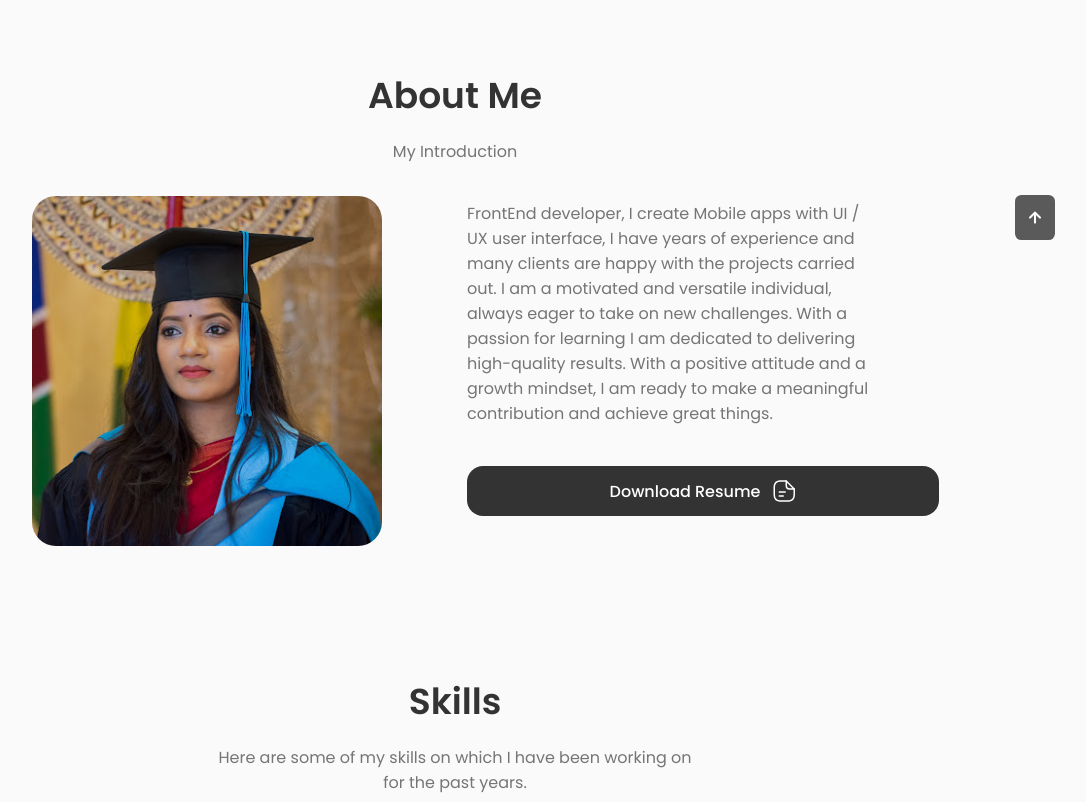
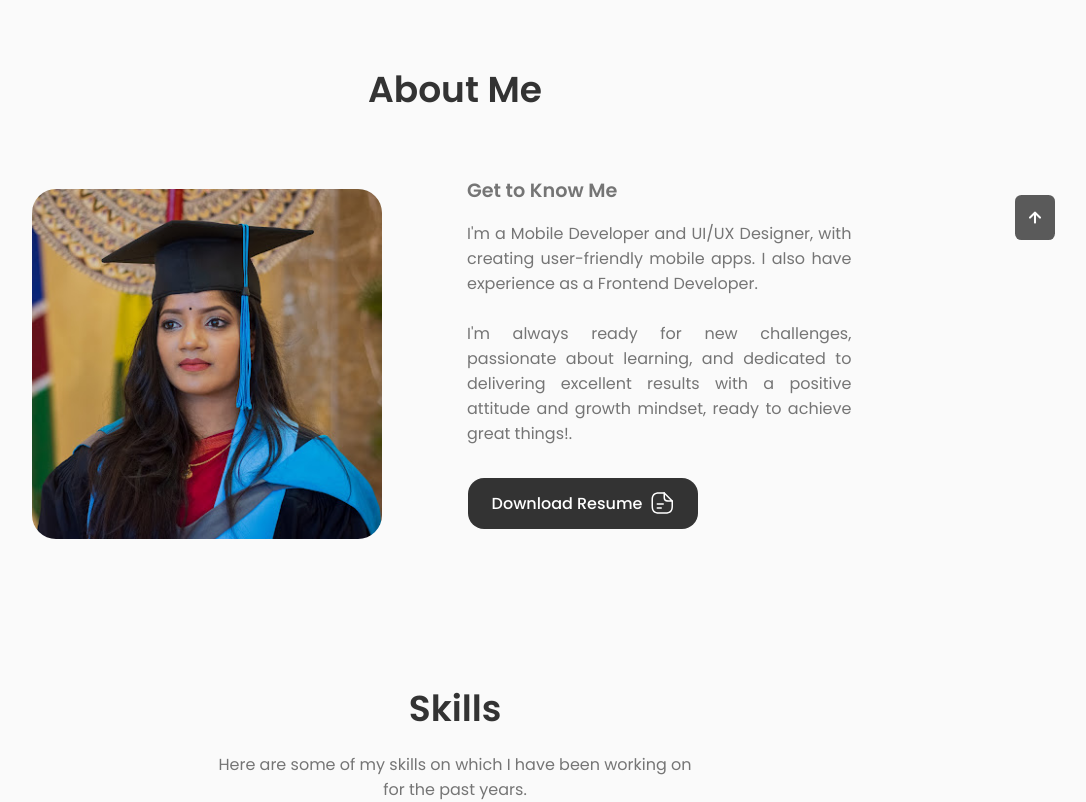
Before and after one commit to sreeginy/myportfolio, a React (Create React App) app: page / in a window 1280 px wide. Shown: the part 720-1522 px from the top of the page, without its empty margins (185-1271 px from the left). Built offline with nearby package versions, Linux system fonts and the light colour scheme.

Commit message:
finished Home & Header section

```diff
--- a/src/components/about/About.jsx
+++ b/src/components/about/About.jsx
@@ -8,19 +8,24 @@ const About = () => {
     return (
         <section className="about section" id="about">
             <h2 className="section__title">About Me</h2>
-            <span className="section__subtitle">My Introduction</span>
+            {/* <span className="section__subtitle">My Introduction</span> */}
 
             <div className="about__container container container grid">
                 <img src={AboutImg} alt="" className="about__img" />
 
                 <div className="about__data ">
+                <h6 className="about__subtitle">Get to Know Me</h6>
+                    <p className="about__description">I'm a Mobile Developer and UI/UX Designer, with creating user-friendly mobile apps.
+                      I also have experience as a Frontend Developer.
+                      <br /> <br />
+                     I'm always ready for new challenges, passionate about learning,
+                     and dedicated to delivering excellent results with a positive attitude and growth mindset,
+                     ready to achieve great things!.
 
-                    <p className="about__description"> FrontEnd developer, I create Mobile apps with UI / UX user interface, I have years of experience and many clients are happy with the projects carried out.
-                    I am a motivated and versatile individual, always eager to take on new challenges. With a passion for learning I am dedicated to delivering high-quality results. With a positive attitude and a growth mindset,
-                     I am ready to make a meaningful contribution and achieve great things.
                     </p>
 
-                    <a download="" href={CV} className="button contact__button ">Download Resume
+                    <div className="button-container">
+                    <a download="" href={CV} className="button button--flex">Download Resume
 
                     <svg
                 class="button__icon"
@@ -53,6 +58,7 @@ const About = () => {
                 </div>
 
             </div>
+            </div>
 
         </section>
     )
--- a/src/components/about/about.css
+++ b/src/components/about/about.css
@@ -6,6 +6,7 @@
 .about__container {
     grid-template-columns: repeat(2, 1fr);
     align-items: center;
+    margin-top: 3.7rem;
 }
 
 .about__img {
@@ -37,29 +38,51 @@
 .about__title {
     font-size: var(--small-font-size);
     font-weight: var(--font-medium);
+
 }
 
 .about__subtitle {
     font-size: var(--tiny-font-size);
 }
 
-.about__description {
+.button-container {
+    text-align: start; /* Center the button horizontally */
+    margin-top: 1rem; /* Adjust margin-top to push the button down */
+    margin-right: 15rem;
+  }
+
+  .about__description {
     padding: 0 4rem 0 0;
-    margin-bottom: var(--mb-2-5);
+    margin-bottom: 2rem;
     border-radius: 0.75rem;
-    width: 100%;
+    width: 95%; /* Description width remains fixed */
+    text-align: justify;
+  }
 
+  .about__subtitle {
+    font-size: 1.2rem; /* Adjust font size as needed */
+    margin-bottom: 1rem; /* Add spacing between subtitle and description */
+    color: var(--text-color);
 }
 
-.contact__button {
-    color: #fff;
-    font-size: var(--small-font-size);
-    display: flex; /* Use flexbox */
-    align-items: center; /* Center vertically */
-    justify-content: center; /* Center horizontally */
-    column-gap: 0.25rem;
-    width: 50%; /* Set width to 50% */
-}
+
+  .button {
+    display: flex;
+    justify-content: center; /* Center the content horizontally */
+    align-items: center; /* Center the content vertically */
+    background-color: var(--tittle-color);
+    color: var(--container-color);
+    border-radius: 1rem;
+    font-weight: var(--font-medium);
+    width: 95%; /* Button width set to match description */
+  }
+
+
+
+
+
+
+
 
 
 
--- a/src/components/header/header.css
+++ b/src/components/header/header.css
@@ -46,11 +46,11 @@
 
 .active-link,
 .nav__link:hover {
-    color: #8B0000;
+    color: #e42020;
 }
 
 .nav__link:hover {
-    color: #8B0000;
+    color: #e42020;
 }
 
 
--- a/src/components/home/Data.jsx
+++ b/src/components/home/Data.jsx
@@ -10,8 +10,8 @@ const Data = () => {
   useEffect(() => {
     const interval = setInterval(() => {
       setTitleIndex((prevIndex) => (prevIndex + 1) % titles.length);
-      setIsTyping(true); // Start typing animation for the new title
-    }, 3000); // Change the title every 4 seconds
+      setIsTyping(true);
+    }, 3000);
     return () => clearInterval(interval);
   }, []);
 
@@ -24,10 +24,10 @@ const Data = () => {
         setJobTitle(currentText);
         currentIndex++;
       } else {
-        setIsTyping(false); // Stop typing animation for the current title
+        setIsTyping(false);
         clearInterval(typingInterval);
       }
-    }, 100); // Typing speed
+    }, 100);
     return () => clearInterval(typingInterval);
   }, [titleIndex]);
 
--- a/src/components/home/Home.css
+++ b/src/components/home/Home.css
@@ -79,8 +79,8 @@
 }
 
 .button-container {
-  text-align:start; /* Center the button horizontally */
-  margin-top: 2rem; /* Adjust margin-top to push the button down */
+  text-align:start;
+  margin-top: 2rem;
   margin-right: 15rem;
 }
 
@@ -92,10 +92,10 @@
   font-weight: var(--font-medium);
 }
 
-/* Adjust the button icon position if necessary */
+
 .button__icon {
   vertical-align: middle;
-  margin-left: 0.5rem; /* Adjust the margin as needed */
+  margin-left: 0.5rem;
 }
 
 
@@ -162,7 +162,8 @@
     margin-bottom: 1rem;
 }
 .highlight {
-    color: #F08080;
+    /* color: #e42020; */
+    color: #e73636;
   }
 
 
```
